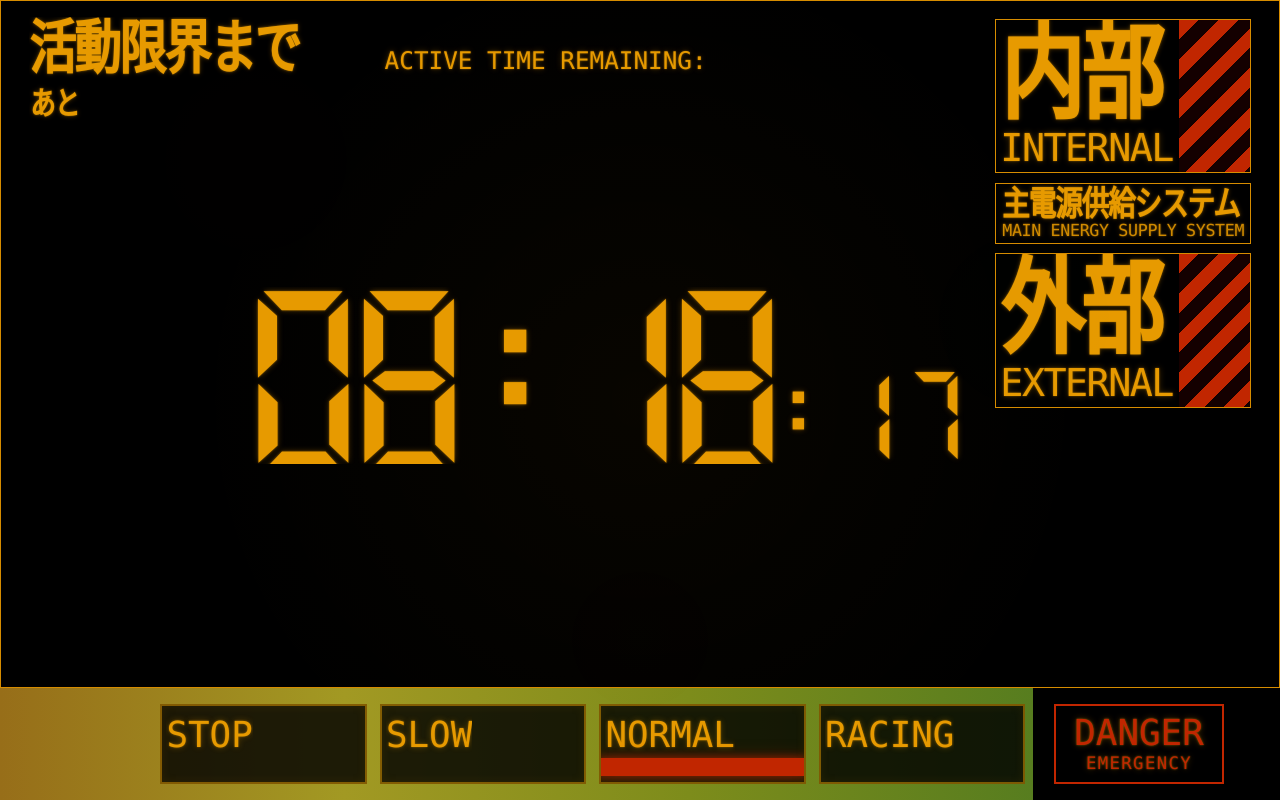
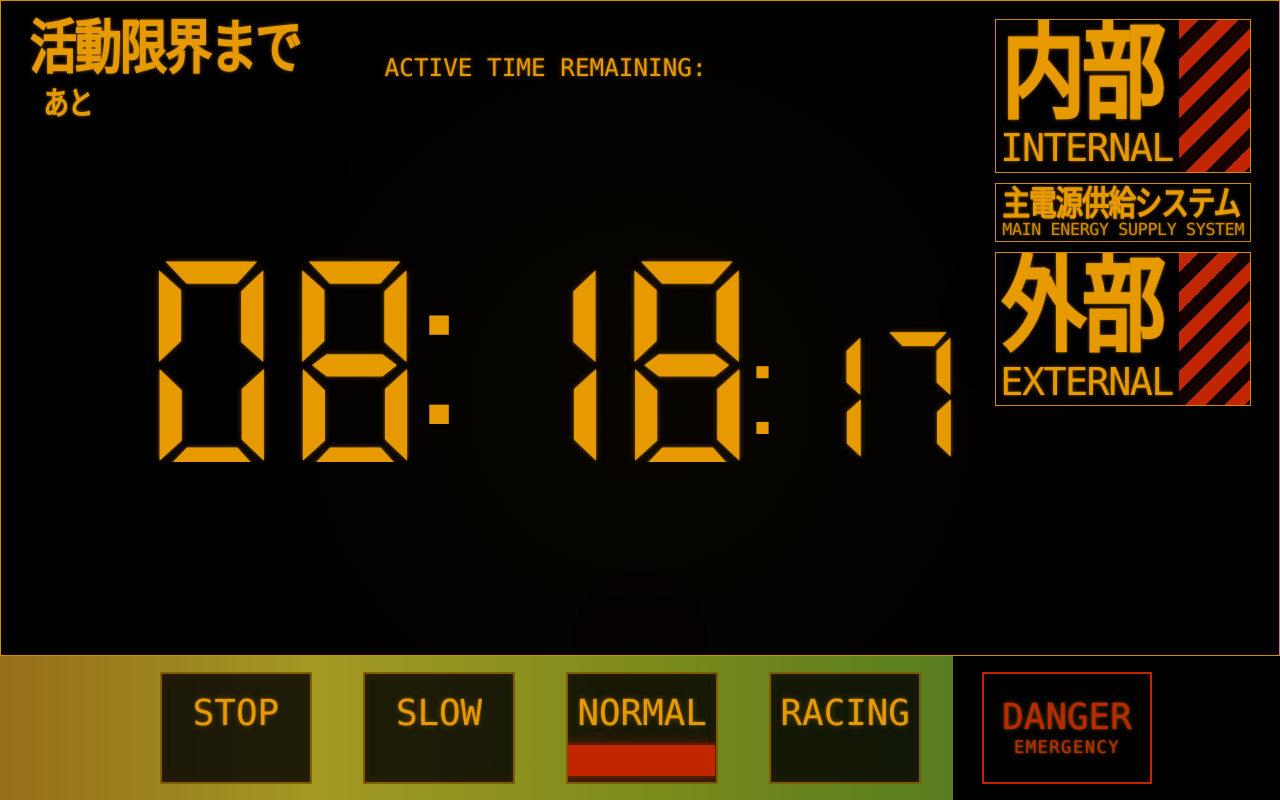
Before and after one commit to LydiaYoon/eva-clock-app, a React (Vite) app: page / in a window 1280 px wide. Built offline with nearby package versions, Linux system fonts and the light colour scheme.

Commit message:
update eva clock ui

```diff
--- a/index.html
+++ b/index.html
@@ -9,7 +9,7 @@
     <link rel="preconnect" href="https://fonts.gstatic.com" crossorigin>
     <link href="https://fonts.googleapis.com/css2?family=Lato:ital,wght@0,100;0,300;0,400;0,700;0,900;1,100;1,300;1,400;1,700;1,900&display=swap" rel="stylesheet">
 
-    <meta name="viewport" content="width=device-width, initial-scale=1.0" />
+    <meta name="viewport" content="width=device-width, initial-scale=1, viewport-fit=cover" />
     <title>eva-clock-app</title>
 
   </head>
--- a/src/components/ClockDisplay.tsx
+++ b/src/components/ClockDisplay.tsx
@@ -5,32 +5,33 @@ interface ClockDisplayProps {
   flash: boolean
 }
 
-const DIGIT_STYLE_LG: CSSProperties = {
-  fontSize: '13.8vw',
+const DIGIT_STYLE: CSSProperties = {
   fontFamily: 'DigitalNumbers, monospace',
   fontWeight: 400,
   fontVariantNumeric: 'tabular-nums',
-  letterSpacing: '-0.2em',
-  lineHeight: 1,
-  textAlign: 'right',
+  letterSpacing: '-0.1em',
 }
 
-const DIGIT_STYLE_SM: CSSProperties = {
-  fontSize: '7vw',
-  fontFamily: 'DigitalNumbers, monospace',
-  fontWeight: 400,
-  fontVariantNumeric: 'tabular-nums',
-  letterSpacing: '-0.04em',
+const COLON_STYLE: CSSProperties = {
+  fontFamily: 'DigitalColon, monospace',
+}
+
+const LARGE_STYLE: CSSProperties = {
+  fontSize: '16vw',
+  lineHeight: 1,
+}
+
+const SMALL_STYLE: CSSProperties = {
+  fontSize: '10vw',
   lineHeight: 1,
   paddingBottom: '0.35vw',
-  textAlign: 'right',
 }
 
 export default function ClockDisplay({ time, flash }: ClockDisplayProps) {
   const cls = `digit glow ${flash ? 'flash' : ''}`
 
   return (
-    <div className="grid grid-cols-[5vw_1fr] items-center overflow-hidden">
+    <div className="grid grid-cols-[7vw_1fr] items-center overflow-hidden">
 
       <div className="flex justify-center items-start h-full pt-[1vh]">
         <div className="text-[2.5vw] jp glow leading-none">
@@ -38,14 +39,27 @@ export default function ClockDisplay({ time, flash }: ClockDisplayProps) {
         </div>
       </div>
 
-      <div className="flex items-end justify-end overflow-hidden pr-[1vw]">
+      <div className="flex items-end justify-center overflow-hidden pr-[1vw]">
 
-        <div className="flex items-end justify-end leading-none overflow-hidden">
-          <div className={cls} style={DIGIT_STYLE_LG}>
-            {time.slice(0, 5)}
+        <div className="flex items-end justify-center leading-none overflow-hidden">
+          <div className={cls} style={{...DIGIT_STYLE, ...LARGE_STYLE}}>
+            {time.slice(0, 2)}
           </div>
-          <div className={cls} style={DIGIT_STYLE_SM}>
-            {time.slice(5)}
+
+          <span style={{...COLON_STYLE, ...LARGE_STYLE}}>
+            :
+          </span>
+
+          <div className={cls} style={{...DIGIT_STYLE, ...LARGE_STYLE}}>
+            {time.slice(3, 5)}
+          </div>
+
+          <span style={{...COLON_STYLE, ...SMALL_STYLE}}>
+            :
+          </span>
+
+          <div className={cls} style={{...DIGIT_STYLE, ...SMALL_STYLE}}>
+            {time.slice(6)}
           </div>
         </div>
       </div>
--- a/src/components/LandscapeWarning.tsx
+++ b/src/components/LandscapeWarning.tsx
@@ -3,10 +3,10 @@ export default function LandscapeWarning() {
     <div className="landscape-warning absolute inset-0 items-center justify-center text-center p-8">
       <div>
         <div className="text-3xl glow font-black tracking-widest mb-4">
-          SYSTEM DISPLAY
+          EVA CLOCK
         </div>
         <div className="text-lg text-orange-300 opacity-80">
-          모바일 가로모드로 돌려줘 📟
+          모바일 가로모드로 돌려줘 📱🔄
         </div>
       </div>
     </div>
--- a/src/components/ModeSelector.tsx
+++ b/src/components/ModeSelector.tsx
@@ -9,12 +9,12 @@ export default function ModeSelector() {
 
   return (
     <div className="flex items-stretch justify-between gap-[1vw] overflow-hidden">
-      <div className="flex-1 h-[14vh] bg-[linear-gradient(to_right,#976e19,#a29923,#7d8c1b,#577d1f)] pl-[20vh] pr-[1vh] py-[2vh] flex items-center gap-[1vw] overflow-hidden">
+      <div className="flex-1 h-[18vh] bg-[linear-gradient(to_right,#976e19,#a29923,#7d8c1b,#577d1f)] pl-[20vh] pr-[4vh] py-[2vh] flex items-center gap-[4vw] overflow-hidden">
         {MODES.map((mode) => (
           <button
             key={mode}
             onClick={() => setActiveMode(mode)}
-            className="panel-button flex-1 h-full flex flex-col justify-between py-[0.8vh] px-[0.35vw] overflow-hidden"
+            className="panel-button flex-1 h-full flex flex-col items-center justify-between py-[0.8vh] px-[0.35vw] overflow-hidden"
           >
             <div className="flex-1 flex items-center justify-center text-[2.8vw] glow whitespace-nowrap overflow-hidden text-ellipsis">
               {mode}
@@ -24,7 +24,7 @@ export default function ModeSelector() {
         ))}
       </div>
 
-      <div className="h-[14vh] pl-[1vh] pr-[7vh] py-[2vh] flex items-center gap-[1vw] overflow-hidden">
+      <div className="h-[18vh] pl-[2vh] pr-[16vh] py-[2vh] flex items-center overflow-hidden">
         <div
           className="w-[12vw] min-w-[170px] h-full border-2 border-[#c12600] bg-black flex flex-col items-center justify-center overflow-hidden px-[0.2vw]"
         >
--- a/src/index.css
+++ b/src/index.css
@@ -5,12 +5,30 @@
   src: url("/src/assets/fonts/sa-digital-number.ttf") format("truetype");
 }
 
+@font-face {
+  font-family: "DigitalColon";
+  src: url("/src/assets/fonts/DS-DIGIB.TTF") format("truetype");
+}
+
+
 @tailwind base;
 @tailwind components;
 @tailwind utilities;
 
-* {
+*, *::before, *::after {
   box-sizing: border-box;
+}
+
+html {
+  -webkit-text-size-adjust: 100%;
+  text-size-adjust: 100%;
+}
+
+body {
+  margin: 0;
+  line-height: 1;
+  -webkit-font-smoothing: antialiased;
+  -moz-osx-font-smoothing: grayscale;
 }
 
 html, body, #root {
@@ -104,7 +122,7 @@ html, body, #root {
 .panel-light {
   width: calc(100% + 1vw);
   margin-left: -0.5vw;
-  height: 28%;
+  height: 32%;
   background: transparent;
   transition: all 0.15s ease;
 }
```
Also changed, not shown: src/assets/fonts/DS-DIGIB.TTF (added).
